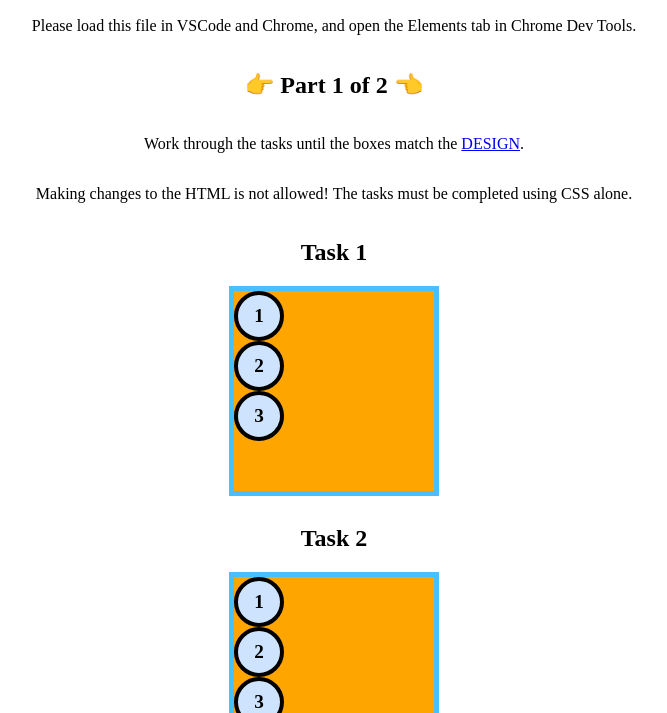
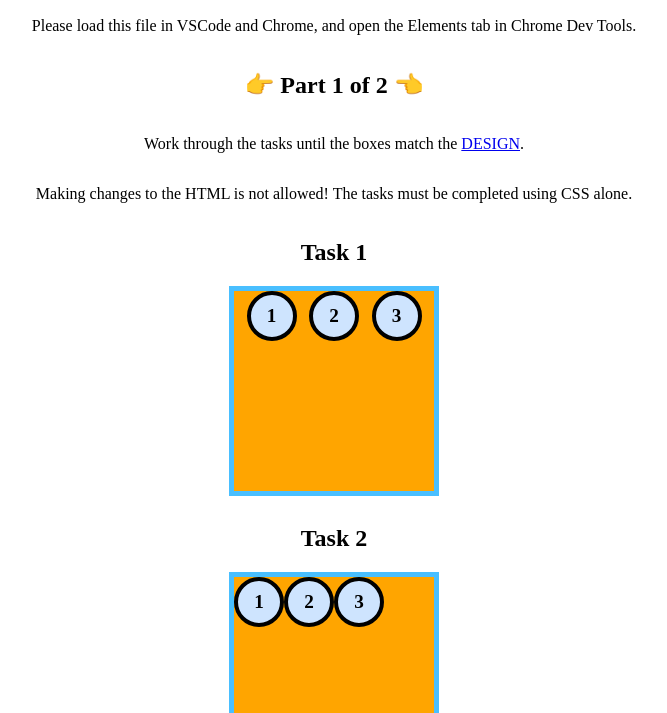
Before and after one commit to wprince0288/html-and-css-iii, a plain HTML site: page index.html in a window 1280 px wide. Shown: the part 87-800 px from the top of the page, without its empty margins (306-973 px from the left). Drawn offline with Linux system fonts and the light colour scheme.

Commit message:
Task 1 Complete

```diff
--- a/index.html
+++ b/index.html
@@ -55,7 +55,15 @@
     Making changes to the HTML is not allowed! The tasks must be completed using CSS alone.
     */
 
+    [id^=flexContainer] {
+      display: flex;
+    }
+
     /* 👉 Task 1 - [HINT] only the flex container needs to be manipulated */
+
+    #flexContainer1 {
+      justify-content: space-evenly;
+    }
 
     /* 👉 Task 2 - [HINT] the flex container needs to change direction */
 
```
